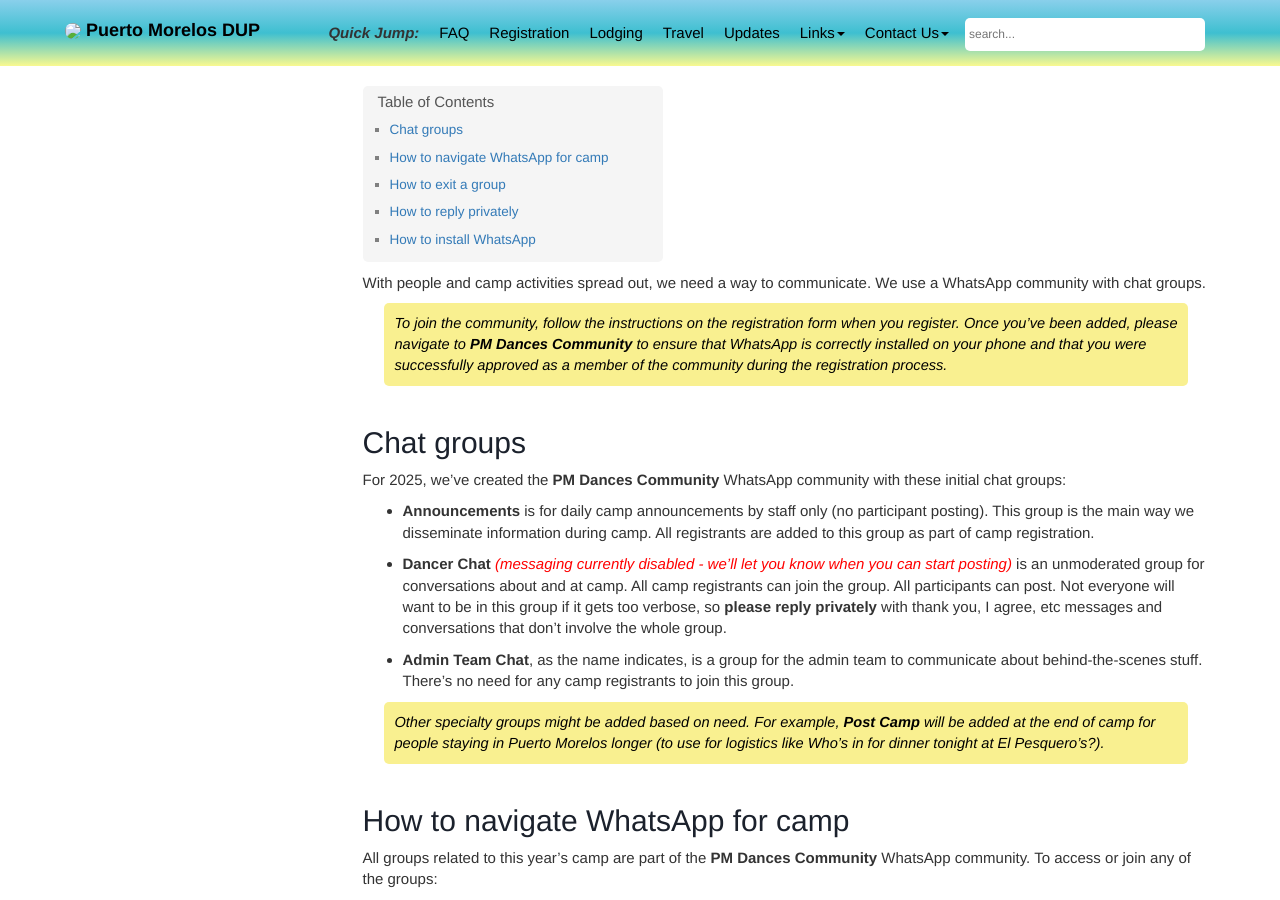
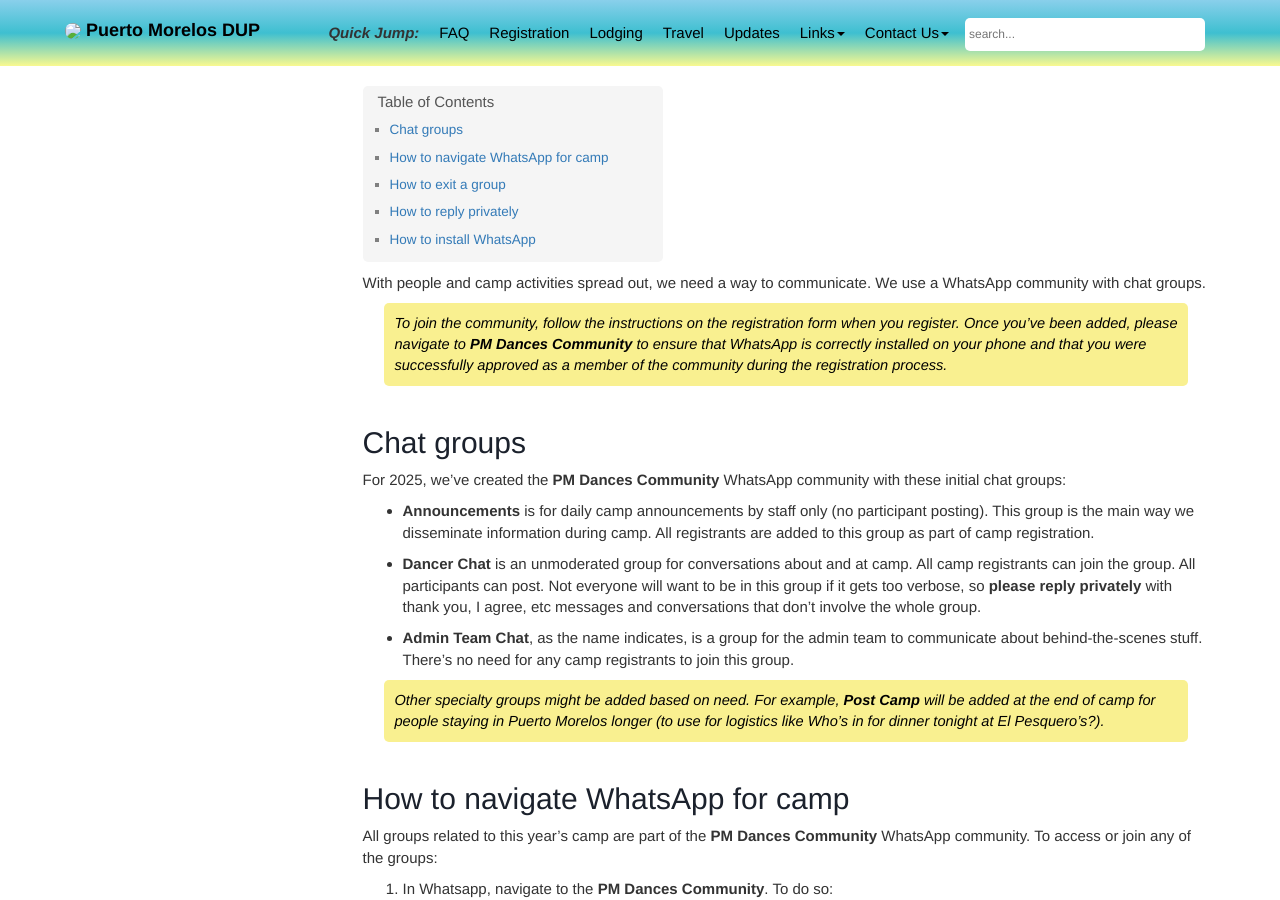
Before and after one commit to davewalker60/pmdup, a Jekyll site: the page built from pages/content/whatsapp-content.md, in a window 1280 px wide and 900 px high. Built offline with Jekyll 4.4.1, drawn with Linux system fonts in a browser that asks for light colours; our own code applies the rules of GitHub Pages for plain Markdown files; comment, search, counter and statistics services are not loaded.

Commit message:
Dancer chat now open  - remove disabled message

```diff
--- a/pages/content/whatsapp-content.md
+++ b/pages/content/whatsapp-content.md
@@ -8,7 +8,7 @@
 
 - **Announcements** is for daily camp announcements by staff only (no participant posting). This group is the main way we disseminate information during camp. All registrants are added to this group as part of camp registration.
 
-- **Dancer Chat** <span style="color: red">*(messaging currently disabled - we'll let you know when you can start posting)*</span> is an unmoderated group for conversations about and at camp. All camp registrants can join the group. All participants can post. Not everyone will want to be in this group if it gets too verbose, so **please reply privately** with thank you, I agree, etc messages and conversations that don’t involve the whole group.
+- **Dancer Chat** is an unmoderated group for conversations about and at camp. All camp registrants can join the group. All participants can post. Not everyone will want to be in this group if it gets too verbose, so **please reply privately** with thank you, I agree, etc messages and conversations that don’t involve the whole group.
 
 - **Admin Team Chat**, as the name indicates, is a group for the admin team to communicate about behind-the-scenes stuff. There's no need for any camp registrants to join this group.
 
```
